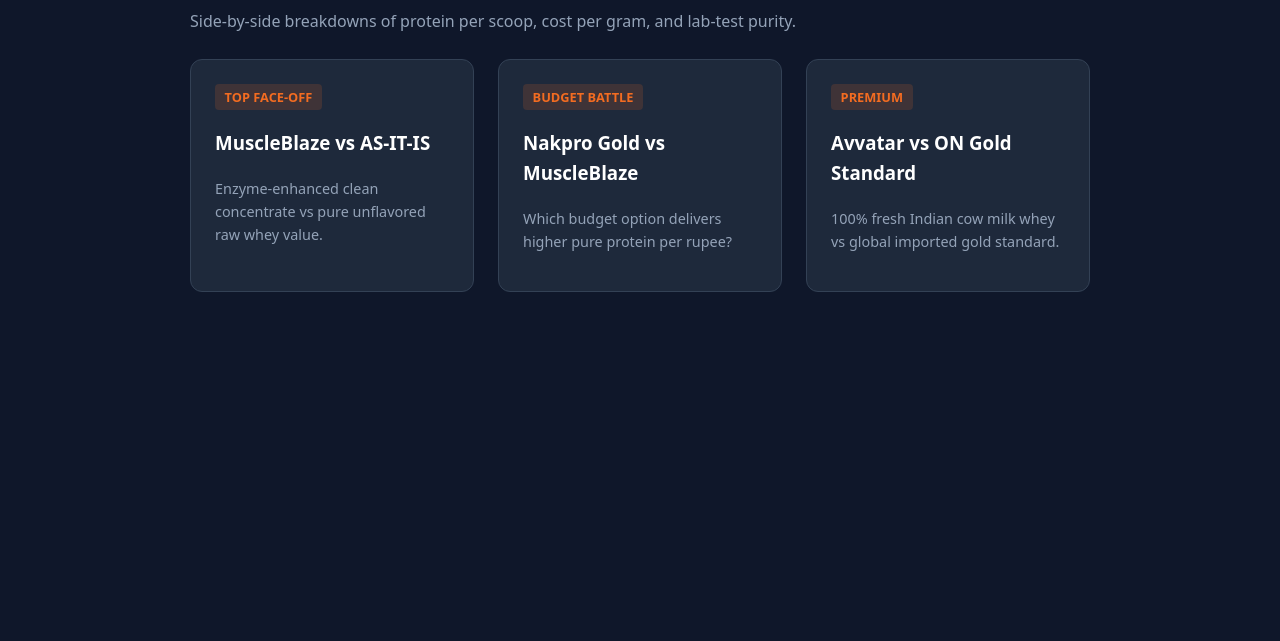
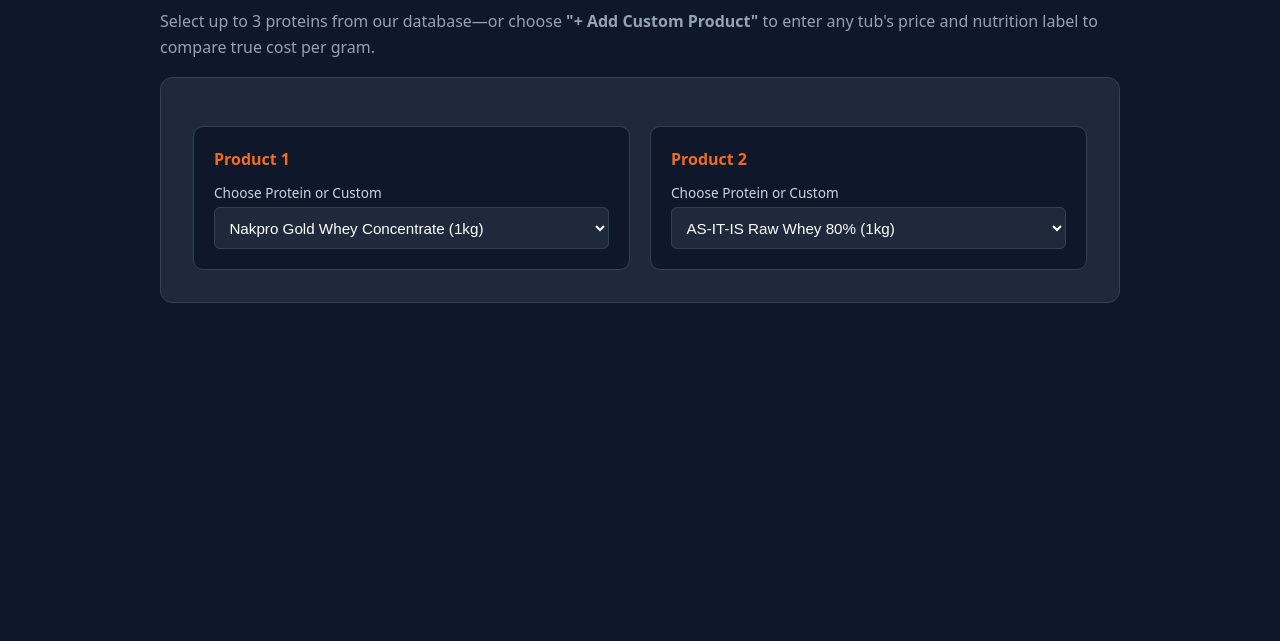
Before and after one commit to epsuboth53-alt/Pickmyprotein, a plain HTML site: page compare/index.html in a window 1280 px wide. Shown: the part 159-800 px from the top of the page. Drawn offline with Linux system fonts and the light colour scheme.

Commit message:
Enhance protein comparison page with interactive builder
Updated the title and added interactive builder features for protein comparison. Enhanced styling and layout for better user experience.

```diff
--- a/compare/index.html
+++ b/compare/index.html
@@ -3,15 +3,29 @@
 <head>
     <meta charset="UTF-8">
     <meta name="viewport" content="width=device-width, initial-scale=1.0">
-    <title>Compare Protein Powders in India | Pick My Protein</title>
+    <title>Compare Protein Powders in India (Interactive Builder) | Pick My Protein</title>
     <style>
-        :root { --primary: #f36c21; --bg-dark: #0f172a; }
+        :root { --primary: #f36c21; --bg-dark: #0f172a; --card-bg: #1e293b; --border: #334155; }
         body { font-family: system-ui, -apple-system, sans-serif; background: var(--bg-dark); color: #fff; margin: 0; line-height: 1.6; }
-        header { padding: 1rem 2rem; display: flex; justify-content: space-between; align-items: center; border-bottom: 1px solid #1e293b; }
+        header { padding: 1rem 2rem; display: flex; justify-content: space-between; align-items: center; border-bottom: 1px solid var(--border); }
         nav a { color: #cbd5e1; text-decoration: none; margin-left: 1.5rem; }
-        .container { max-width: 900px; margin: 2rem auto; padding: 0 1rem; }
-        .grid { display: grid; grid-template-columns: repeat(auto-fit, minmax(260px, 1fr)); gap: 1.5rem; margin-top: 1.5rem; }
-        .card { background: #1e293b; padding: 1.5rem; border-radius: 12px; border: 1px solid #334155; text-decoration: none; color: #fff; display: block; }
+        .container { max-width: 960px; margin: 2rem auto; padding: 0 1rem; }
+        .builder-box { background: var(--card-bg); padding: 2rem; border-radius: 12px; border: 1px solid var(--border); margin-bottom: 2.5rem; }
+        .select-grid { display: grid; grid-template-columns: repeat(auto-fit, minmax(250px, 1fr)); gap: 1.25rem; margin-top: 1rem; }
+        .slot-card { background: var(--bg-dark); padding: 1.25rem; border-radius: 10px; border: 1px solid var(--border); }
+        label { display: block; font-size: 0.85rem; color: #cbd5e1; margin: 0.6rem 0 0.25rem; }
+        select, input { width: 100%; padding: 0.65rem; border-radius: 6px; border: 1px solid var(--border); background: var(--card-bg); color: #fff; font-size: 0.95rem; box-sizing: border-box; }
+        .custom-fields { display: none; margin-top: 0.75rem; padding-top: 0.75rem; border-top: 1px dashed var(--border); }
+        button { background: var(--primary); color: #fff; border: none; padding: 0.85rem 1.5rem; border-radius: 8px; font-weight: 600; font-size: 1rem; cursor: pointer; margin-top: 1.5rem; width: 100%; }
+        button:hover { opacity: 0.92; }
+        .table-wrap { overflow-x: auto; margin-top: 1.5rem; display: none; }
+        table { width: 100%; border-collapse: collapse; background: var(--bg-dark); border-radius: 8px; overflow: hidden; }
+        th, td { padding: 0.9rem; border: 1px solid var(--border); text-align: left; font-size: 0.95rem; }
+        th { background: #0b1120; color: #cbd5e1; width: 25%; }
+        .winner-badge { background: rgba(52, 211, 153, 0.15); color: #34d399; padding: 0.2rem 0.5rem; border-radius: 4px; font-size: 0.75rem; font-weight: 700; display: inline-block; margin-bottom: 0.3rem; }
+        .btn-buy { display: inline-block; background: var(--primary); color: #fff; padding: 0.45rem 0.85rem; border-radius: 6px; text-decoration: none; font-size: 0.85rem; font-weight: 600; }
+        .grid { display: grid; grid-template-columns: repeat(auto-fit, minmax(260px, 1fr)); gap: 1.5rem; margin-top: 1.25rem; }
+        .card { background: var(--card-bg); padding: 1.5rem; border-radius: 12px; border: 1px solid var(--border); text-decoration: none; color: #fff; display: block; }
         .card:hover { border-color: var(--primary); }
         .tag { background: rgba(243, 108, 33, 0.15); color: var(--primary); padding: 0.25rem 0.6rem; border-radius: 4px; font-size: 0.8rem; font-weight: 600; }
     </style>
@@ -28,29 +42,47 @@
     </header>
 
     <div class="container">
-        <h1>Head-to-Head Protein Comparisons</h1>
-        <p style="color: #94a3b8;">Side-by-side breakdowns of protein per scoop, cost per gram, and lab-test purity.</p>
+        <h1>Build Your Custom Protein Comparison</h1>
+        <p style="color: #94a3b8;">Select up to 3 proteins from our database—or choose <strong>"+ Add Custom Product"</strong> to enter any tub's price and nutrition label to compare true cost per gram.</p>
 
-        <div class="grid">
-            <a href="/compare/muscleblaze-vs-asitis.html" class="card">
-                <span class="tag">TOP FACE-OFF</span>
-                <h3>MuscleBlaze vs AS-IT-IS</h3>
-                <p style="color: #94a3b8; font-size: 0.9rem;">Enzyme-enhanced clean concentrate vs pure unflavored raw whey value.</p>
-            </a>
+        <div class="builder-box">
+            <div class="select-grid">
+                <!-- Product Slot 1 -->
+                <div class="slot-card">
+                    <strong style="color: var(--primary);">Product 1</strong>
+                    <label for="select1">Choose Protein or Custom</label>
+                    <select id="select1" onchange="toggleCustom(1)">
+                        <option value="nakpro" selected>Nakpro Gold Whey Concentrate (1kg)</option>
+                        <option value="asitis">AS-IT-IS Raw Whey 80% (1kg)</option>
+                        <option value="mb_raw">MuscleBlaze Raw Whey with Enzymes (1kg)</option>
+                        <option value="avvatar">Avvatar Whey Protein (1kg)</option>
+                        <option value="on_gold">ON Gold Standard 100% Whey</option>
+                        <option value="isopure">Isopure Zero Carb Whey Isolate (1kg)</option>
+                        <option value="cosmix">Cosmix No-Nonsense Plant Protein (1kg)</option>
+                        <option value="wellbeing">Wellbeing Nutrition Raw Whey + Probiotics</option>
+                        <option value="custom">+ Add Custom Product</option>
+                    </select>
+                    <div id="custom1" class="custom-fields">
+                        <label>Product Name</label>
+                        <input type="text" id="name1" placeholder="e.g., MyProtein Impact Whey">
+                        <label>Pack Price (₹)</label>
+                        <input type="number" id="price1" placeholder="e.g., 2400">
+                        <label>Total Scoops in Pack</label>
+                        <input type="number" id="scoops1" placeholder="e.g., 30">
+                        <label>Protein Per Scoop (g)</label>
+                        <input type="number" id="prot1" placeholder="e.g., 21">
+                    </div>
+                </div>
 
-            <a href="/compare/nakpro-vs-muscleblaze.html" class="card">
-                <span class="tag">BUDGET BATTLE</span>
-                <h3>Nakpro Gold vs MuscleBlaze</h3>
-                <p style="color: #94a3b8; font-size: 0.9rem;">Which budget option delivers higher pure protein per rupee?</p>
-            </a>
-
-            <a href="/compare/avvatar-vs-on-gold-standard.html" class="card">
-                <span class="tag">PREMIUM</span>
-                <h3>Avvatar vs ON Gold Standard</h3>
-                <p style="color: #94a3b8; font-size: 0.9rem;">100% fresh Indian cow milk whey vs global imported gold standard.</p>
-            </a>
-        </div>
-    </div>
-
-</body>
-</html>
+                <!-- Product Slot 2 -->
+                <div class="slot-card">
+                    <strong style="color: var(--primary);">Product 2</strong>
+                    <label for="select2">Choose Protein or Custom</label>
+                    <select id="select2" onchange="toggleCustom(2)">
+                        <option value="nakpro">Nakpro Gold Whey Concentrate (1kg)</option>
+                        <option value="asitis" selected>AS-IT-IS Raw Whey 80% (1kg)</option>
+                        <option value="mb_raw">MuscleBlaze Raw Whey with Enzymes (1kg)</option>
+                        <option value="avvatar">Avvatar Whey Protein (1kg)</option>
+                        <option value="on_gold">ON Gold Standard 100% Whey</option>
+                        <option value="isopure">Isopure Zero Carb Whey Isolate (1kg)</option>
+                        <option value="cosmix">Cosmix No-Nonsense Plant Protein (1kg)</
```
